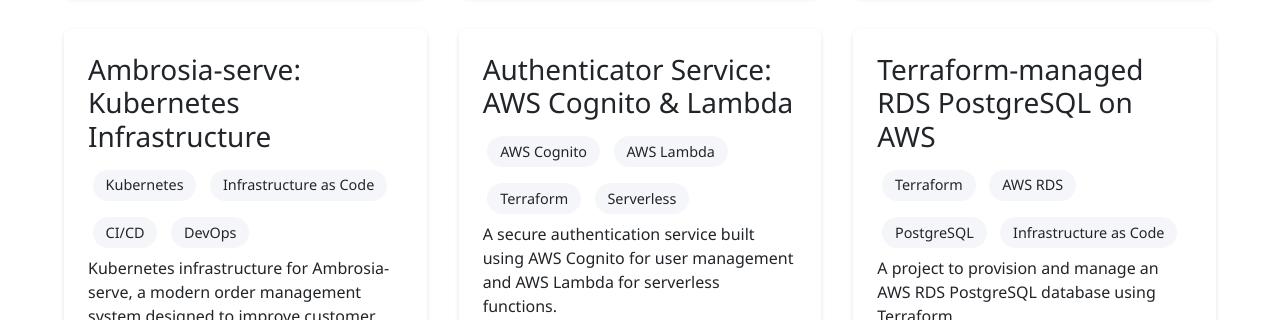
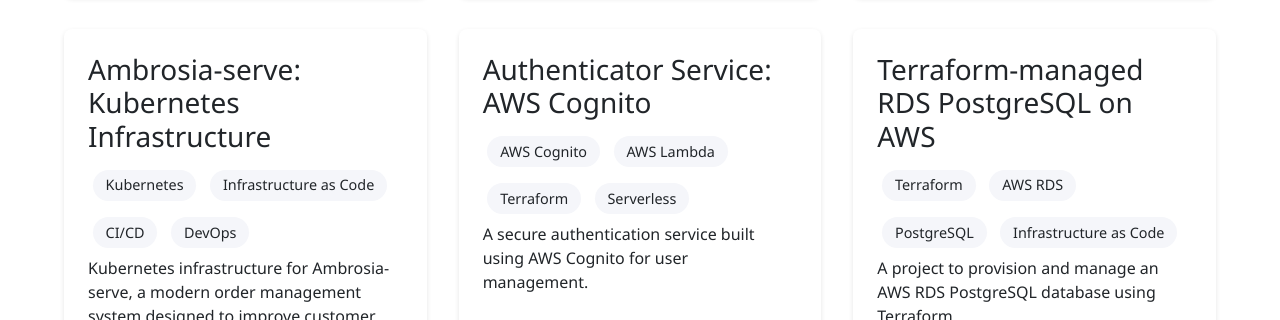
Before and after one commit to felixrodrigo19/Felix-Portfolio, a plain HTML site: page index.html in a window 1280 px wide. Shown: the part 940-1260 px from the top of the page. Drawn offline with Linux system fonts and the light colour scheme.

Commit message:
refactor: update project description

```diff
--- a/index.html
+++ b/index.html
@@ -94,15 +94,14 @@
         </div>
 
         <div class="project-card">
-            <h3>Authenticator Service: AWS Cognito & Lambda</h3>
+            <h3>Authenticator Service: AWS Cognito</h3>
             <div class="tech-pills">
                 <span class="tech-pill">AWS Cognito</span>
                 <span class="tech-pill">AWS Lambda</span>
                 <span class="tech-pill">Terraform</span>
                 <span class="tech-pill">Serverless</span>
             </div>
-            <p>A secure authentication service built using AWS Cognito for user management and AWS Lambda for serverless
-                functions.</p>
+            <p>A secure authentication service built using AWS Cognito for user management.</p>
             <a href="https://github.com/PostechSOAT2024Grupo40/authenticator" target="_blank" class="repo-link">
                 <i class="fab fa-github"></i> View Repository
             </a>
```
